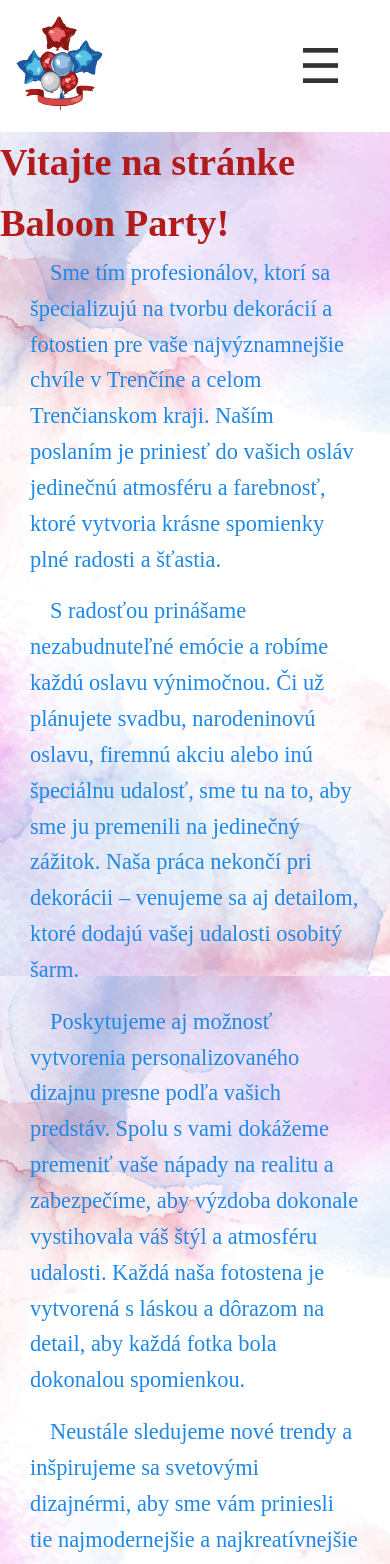
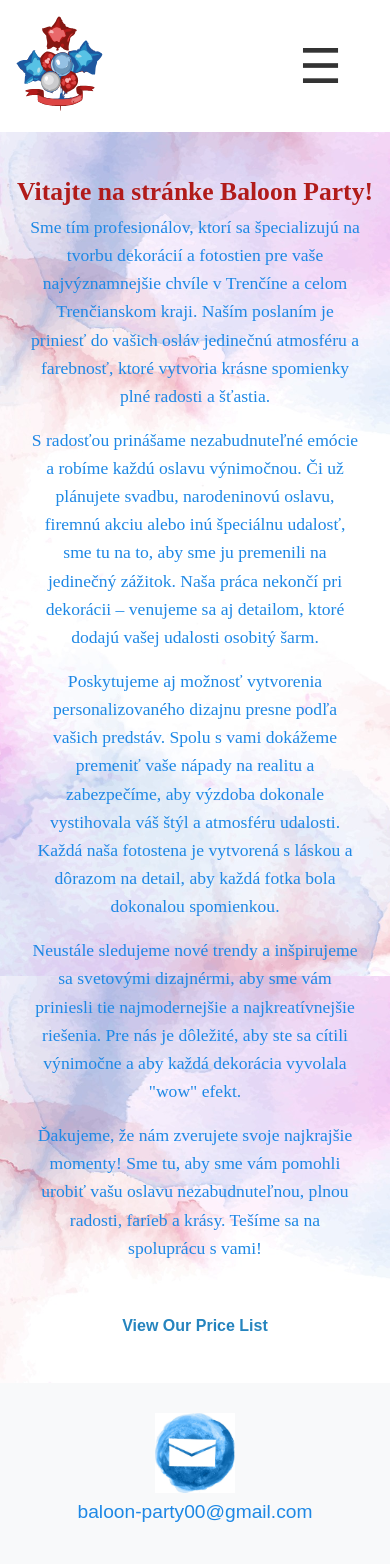
Before and after one commit to VadymMak/baloon-party, a React (Create React App) app: page /services in a window 390 px wide. Shown: the top 1564 px of the page. Built offline with nearby package versions, Linux system fonts and the light colour scheme.

Commit message:
size for about page fixed

```diff
--- a/src/components/PriceList.module.scss
+++ b/src/components/PriceList.module.scss
@@ -1,10 +1,9 @@
 .priceList {
-  background-image: url("/assets/price-list-background.jpg");
+  background-image: url("/assets/about-background.jpg");
   background-size: cover;
   background-position: center;
   background-repeat: no-repeat;
   min-height: 100vh;
-  color: white;
   display: flex;
   flex-direction: column;
   align-items: center;
@@ -141,29 +140,37 @@ ul li {
 
 @media (max-width: 1024px) {
   .pageTitle {
-    font-size: 1.8rem;
+    font-size: 3rem;
   }
 
-  .closeButton {
-    font-size: 2.5rem;
+  ul {
+    margin-top: -40px;
   }
 
   ul li {
     font-size: 1.3rem;
   }
 
-  .instagramIcon img,
-  .qrCode img {
+  .instagramIcon img {
     width: 35px;
     height: 35px;
   }
 
+  .specialOffer {
+    margin-top: 50px;
+  }
+
+  .qrCode img {
+    width: 200px;
+    height: 200px;
+  }
+
   .topBar {
-    padding: 0 30px;
+    padding: 0 100px;
   }
 
   .logo {
-    width: 35px;
+    width: 135px;
   }
 
   .balonPartyText {
@@ -177,11 +184,15 @@ ul li {
   }
 
   .pageTitle {
-    font-size: 1.5rem;
+    font-size: 2rem;
   }
 
   .closeButton {
     font-size: 2rem;
+  }
+
+  ul {
+    margin-top: 140px;
   }
 
   ul li {
@@ -189,18 +200,23 @@ ul li {
     margin: 8px 0;
   }
 
-  .instagramIcon img,
-  .qrCode img {
+  .instagramIcon img {
     width: 30px;
     height: 30px;
   }
 
+  .qrCode img {
+    width: 200px;
+    height: 200px;
+  }
+
   .topBar {
     padding: 0 30px;
+    padding-top: 30px;
   }
 
   .logo {
-    width: 30px;
+    width: 60px;
   }
 
   .balonPartyText {
--- a/src/pages/AboutPage.module.scss
+++ b/src/pages/AboutPage.module.scss
@@ -3,7 +3,6 @@
     fixed;
   background-size: cover;
   width: 100%;
-  min-height: 100vh;
   display: flex;
   flex-direction: column;
   align-items: center;
@@ -11,13 +10,16 @@
   color: #333;
   font-size: 1.6rem;
   line-height: 1.6;
+  padding: 0 20px; /* Add padding to prevent content from touching the edges on mobile */
 }
 
 h1 {
   font-size: 2.4rem;
+  margin-top: -20px; /* Pull title closer to top */
   margin-bottom: 1rem;
   color: #b11b1a;
   font-family: cursive;
+  text-align: center; /* Center text on mobile for better alignment */
 }
 
 p {
@@ -27,6 +29,7 @@ p {
   text-indent: 20px;
   color: #1e88e5;
   font-family: cursive;
+  text-align: center; /* Center text on mobile */
 }
 
 .priceListLink {
@@ -45,3 +48,73 @@ p {
     }
   }
 }
+
+/* Mobile-specific styles */
+@media (max-width: 768px) {
+  .aboutPage {
+    padding: 40px 15px; /* Add smaller padding on mobile */
+  }
+
+  h1 {
+    font-size: 1.8rem; /* Reduce font size for better readability on small screens */
+    margin-top: -15px; /* Pull title closer to the top for mobile */
+    margin-bottom: 0.8rem;
+  }
+
+  p {
+    font-size: 1.2rem; /* Adjust font size for better readability on small screens */
+    padding: 0 15px; /* Reduce padding for mobile */
+    text-indent: 0; /* Remove text indent */
+  }
+
+  .priceListLink {
+    margin-top: 1.5rem;
+  }
+
+  .priceListLink a {
+    font-size: 1.1rem; /* Slightly reduce link font size on mobile */
+  }
+}
+
+/* Tablet-specific styles (Planchet) */
+@media (min-width: 769px) and (max-width: 1024px) {
+  .aboutPage {
+    padding: 50px 30px; /* Increase padding for tablets */
+  }
+
+  h1 {
+    font-size: 2rem; /* Adjust font size for tablets */
+    margin-top: -10px; /* Slightly pull title up for tablets */
+    margin-bottom: 1rem;
+  }
+
+  p {
+    font-size: 1.3rem; /* Adjust paragraph font size for tablets */
+    padding: 0 25px;
+    text-indent: 15px; /* Add back text indent for better readability */
+  }
+
+  .priceListLink {
+    margin-top: 1.8rem;
+  }
+
+  .priceListLink a {
+    font-size: 1.2rem; /* Adjust link font size for tablets */
+  }
+}
+
+/* Very small screens (optional) */
+@media (max-width: 480px) {
+  h1 {
+    font-size: 1.6rem; /* Further reduce font size for very small screens */
+    margin-top: -10px; /* Pull title up on very small screens */
+  }
+
+  p {
+    font-size: 1.1rem; /* Further adjust paragraph text for smaller screens */
+  }
+
+  .priceListLink a {
+    font-size: 1rem; /* Further reduce link font size for very small screens */
+  }
+}
```
